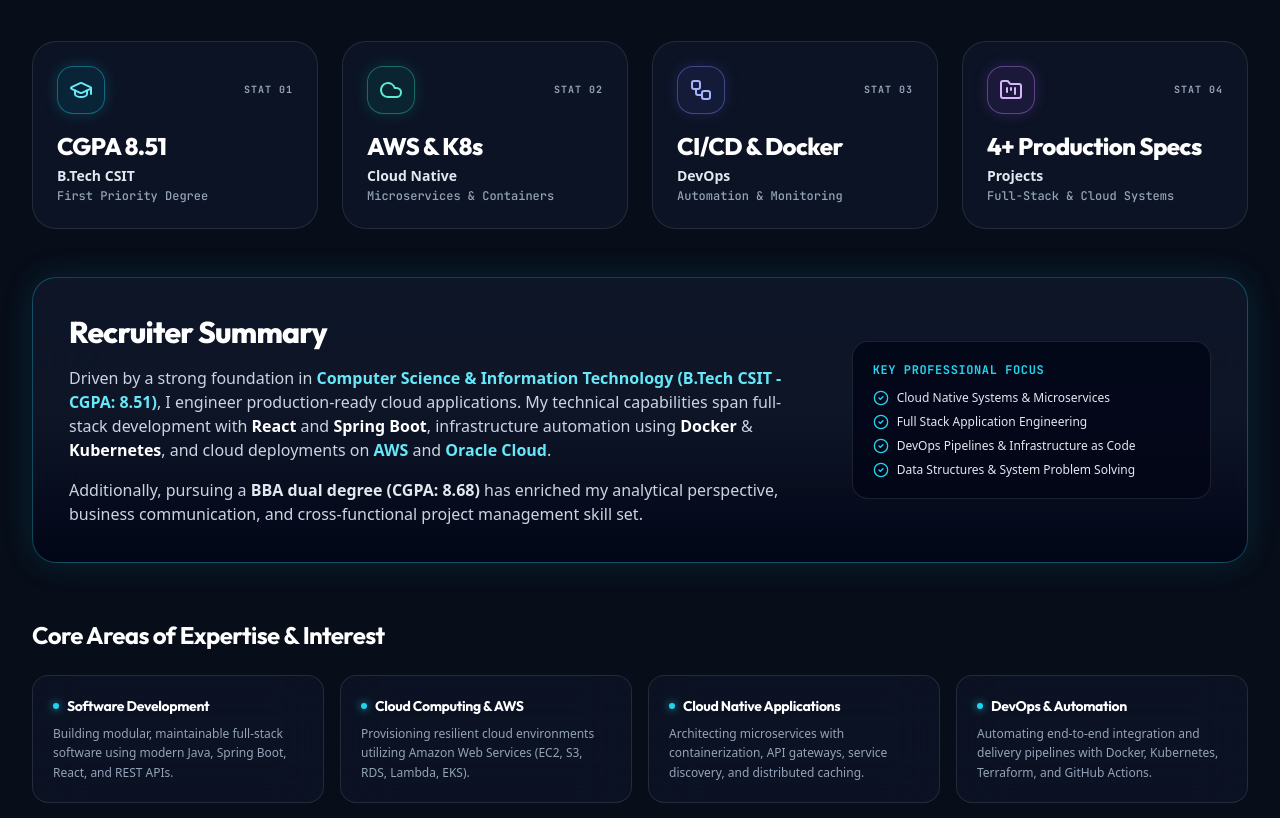
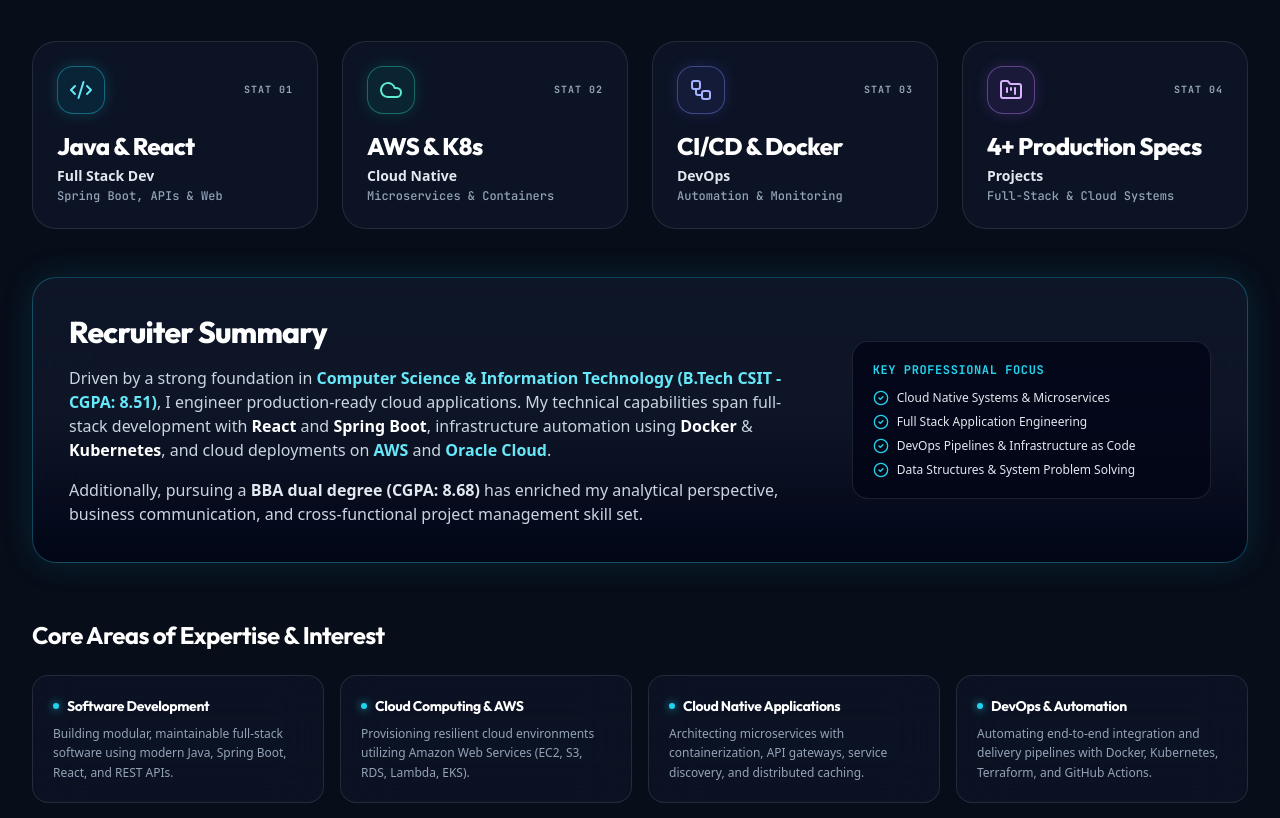
Before and after one commit to BODARITHWIK/rithwik-portfolio, a React (Vite) app: page / in a window 1280 px wide. Shown: the part 1349-2167 px from the top of the page. Built offline with nearby package versions, Linux system fonts and the light colour scheme.

Commit message:
Replace STAT 01 CGPA card with Full Stack Engineering skill card in About section

```diff
--- a/src/components/About.jsx
+++ b/src/components/About.jsx
@@ -16,10 +16,10 @@ import {
 function About() {
   const stats = [
     {
-      title: "B.Tech CSIT",
-      value: "CGPA 8.51",
-      sub: "First Priority Degree",
-      icon: GraduationCap,
+      title: "Full Stack Dev",
+      value: "Java & React",
+      sub: "Spring Boot, APIs & Web",
+      icon: Code2,
       color: "border-cyan-400/40 text-cyan-300 bg-cyan-500/10 shadow-[0_0_15px_rgba(34,211,238,0.2)]",
     },
     {
```
